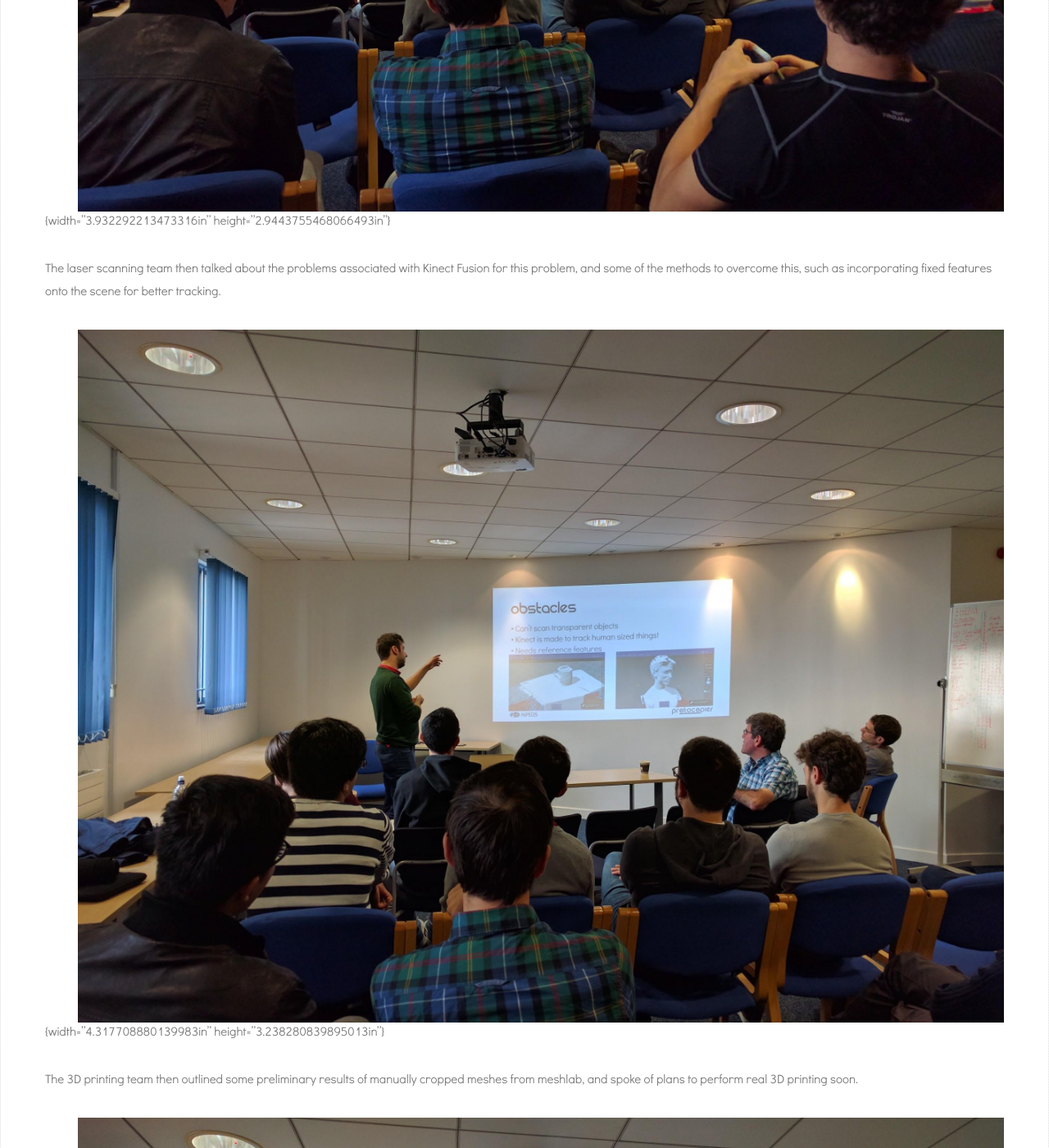
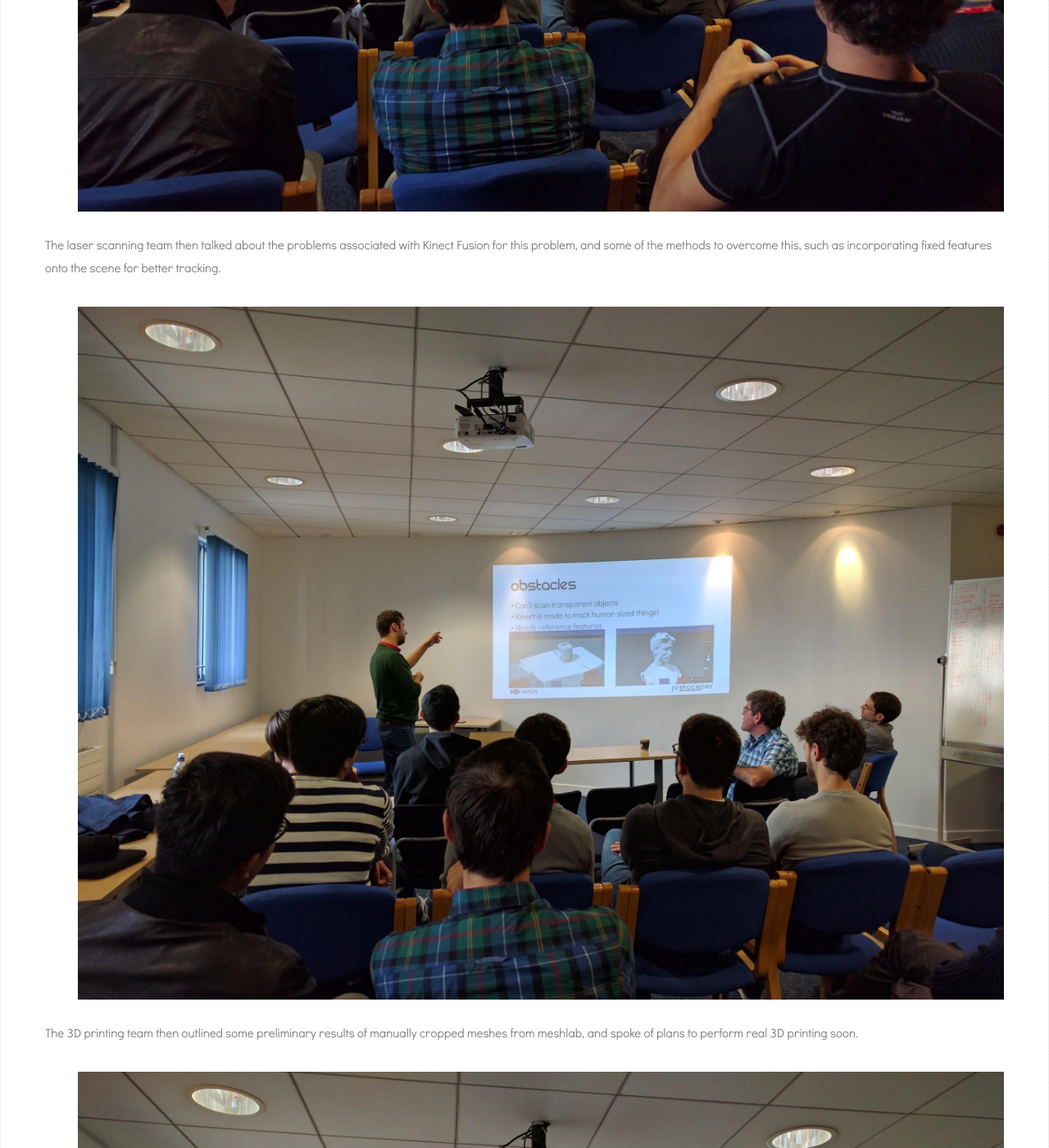
Before and after one commit to Protocopier/protocopier.github.io, a Jekyll site: the page built from _posts/2016-10-11-report-oct-11.md, in a window 1280 px wide and 1400 px high, scrolled down 1209 px. Shown: the whole window at 82% size. Built offline with Jekyll 4.4.1, drawn with Linux system fonts in a browser that asks for light colours; nearby versions of some CDN libraries; some web fonts are replaced; some of the changed text lies outside the part shown.

Commit message:
Posts converted to MarkDown

```diff
--- a/_posts/2016-10-11-report-oct-11.md
+++ b/_posts/2016-10-11-report-oct-11.md
@@ -15,30 +15,26 @@
 turntable for rotating the object by a fixed Kinect camera, as well as
 the design approach that would be taken.
 
-![](/img/blog/11th/media/image04.jpg){width="3.932292213473316in"
-height="2.9443755468066493in"}
+![](/img/blog/11th/media/image04.jpg)
 
 The laser scanning team then talked about the problems associated with
 Kinect Fusion for this problem, and some of the methods to overcome
 this, such as incorporating fixed features onto the scene for better
 tracking.
 
-![](/img/blog/11th/media/image06.jpg){width="4.317708880139983in"
-height="3.238280839895013in"}
+![](/img/blog/11th/media/image06.jpg)
 
 The 3D printing team then outlined some preliminary results of manually
 cropped meshes from meshlab, and spoke of plans to perform real 3D
 printing soon.
 
-![](/img/blog/11th/media/image07.jpg){width="4.427083333333333in"
-height="3.3177909011373576in"}
+![](/img/blog/11th/media/image07.jpg)
 
 Finally, the media team spoke about the various media forms that were
 intended, and more importantly, the topics that these would focus on.
 This blog being one of them!
 
-![](/img/blog/11th/media/image05.jpg){width="4.356521216097987in"
-height="3.2552088801399823in"}
+![](/img/blog/11th/media/image05.jpg)
 
 After that, we all had a well deserved lunch, before getting back to
 crack on with some work!
```
Also changed, not shown: _posts/2016-10-06-report-oct-06.md (+2 -5 lines), _posts/2016-10-10-report-oct-10.md (+3 -6 lines), _posts/2016-10-12-report-oct-12.md (+2 -5 lines), _posts/2016-10-13-report-oct-13.md (+2 -4 lines).
